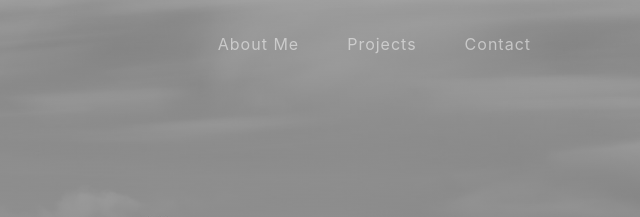
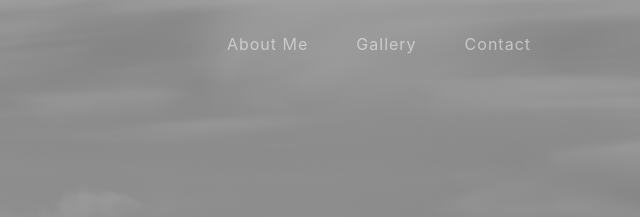
Before and after one commit to enyas/Portfiolio, a website with bundled scripts: page index.html in a window 1280 px wide. Shown: the top 217 px of the page, 640-1280 px from the left. Built offline with nearby package versions, Linux system fonts and the light colour scheme.

Commit message:
test 2 commit

```diff
--- a/index.html
+++ b/index.html
@@ -39,7 +39,7 @@
             <a class="nav-link js-scroll-trigger" href="#about">About Me</a>
           </li>
           <li class="nav-item">
-            <a class="nav-link js-scroll-trigger" href="#projects">Projects</a>
+            <a class="nav-link js-scroll-trigger" href="#projects">Gallery</a>
           </li>
           <li class="nav-item">
             <a class="nav-link js-scroll-trigger" href="#signup">Contact</a>
```
